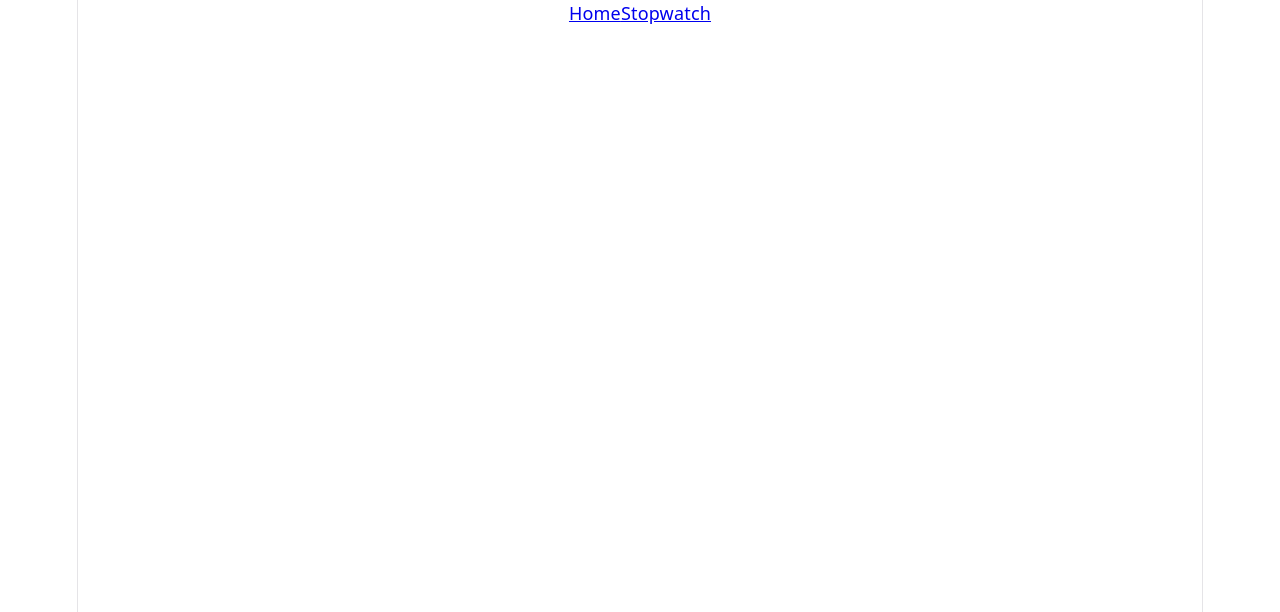
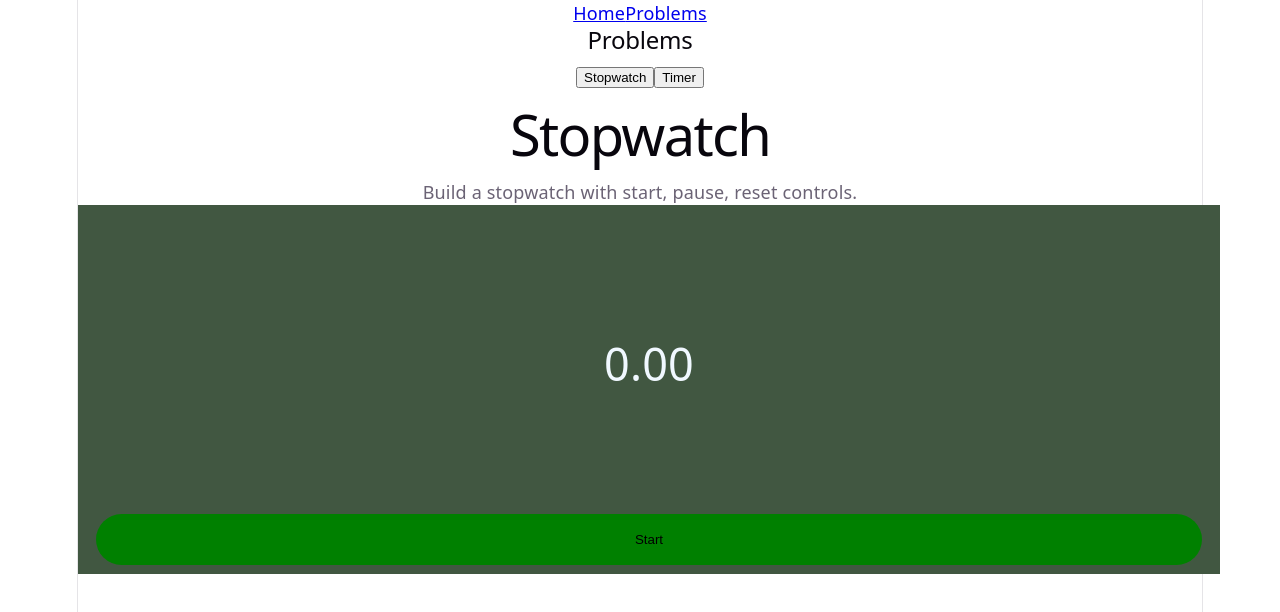
Before and after one commit to loafingbread/react-playground, a React (Vite) app: page /problems in a window 1280 px wide. Before the commit this address had no page. Shown: the top 612 px of the page. Built offline with nearby package versions, Linux system fonts and the light colour scheme.

Commit message:
Add problems page to show all problems

```diff
--- a/src/App.tsx
+++ b/src/App.tsx
@@ -1,18 +1,18 @@
 import { NavLink, Route, Routes } from "react-router";
 import "./App.css";
 import Home from "./Home";
-import { Stopwatch } from "./problems/Stopwatch";
+import { ProblemsPage } from "./pages";
 
 function App() {
   return (
     <>
       <nav>
         <NavLink to="/">Home</NavLink>
-        <NavLink to="/stopwatch">Stopwatch</NavLink>
+        <NavLink to="/problems">Problems</NavLink>
       </nav>
       <Routes>
         <Route path="/" element={<Home />} />
-        <Route path="/stopwatch" element={<Stopwatch />} />
+        <Route path="/problems" element={<ProblemsPage />} />
       </Routes>
     </>
   );
--- /dev/null
+++ b/src/pages/ProblemsPage.tsx
@@ -0,0 +1,57 @@
+import React from "react";
+import styles from "./ProblemsPage.module.css";
+import { Stopwatch } from "../problems/Stopwatch";
+
+type Problem = {
+  id: string;
+  name: string;
+  description: string;
+  component: React.ReactNode;
+};
+
+const problems: Problem[] = [
+  {
+    id: "stopwatch",
+    name: "Stopwatch",
+    description: "Build a stopwatch with start, pause, reset controls.",
+    component: <Stopwatch />,
+  },
+  {
+    id: "timer",
+    name: "Timer",
+    description: "Build a timer with start, pause, reset controls.",
+    component: <div />,
+  },
+];
+
+function ProblemsPage() {
+  const [selectedProblemId, setSelectedProblemId] = React.useState("stopwatch");
+  const selectedProblem =
+    problems.find((problem) => problem.id === selectedProblemId) ?? problems[0];
+
+  return (
+    <main className={styles.page}>
+      <aside>
+        <h2>Problems</h2>
+        <nav>
+          {problems.map((problem) => (
+            <button
+              key={problem.id}
+              type="button"
+              onClick={() => setSelectedProblemId(problem.id)}
+            >
+              {problem.name}
+            </button>
+          ))}
+        </nav>
+      </aside>
+      <section>
+        <h1>{selectedProblem.name}</h1>
+        <p>{selectedProblem.description}</p>
+        {selectedProblem.component}
+      </section>
+    </main>
+  );
+}
+
+export default ProblemsPage;
--- /dev/null
+++ b/src/pages/index.tsx
@@ -0,0 +1 @@
+export { default as ProblemsPage } from "./ProblemsPage";
```
Also changed, not shown: src/pages/ProblemsPage.module.css (added).
